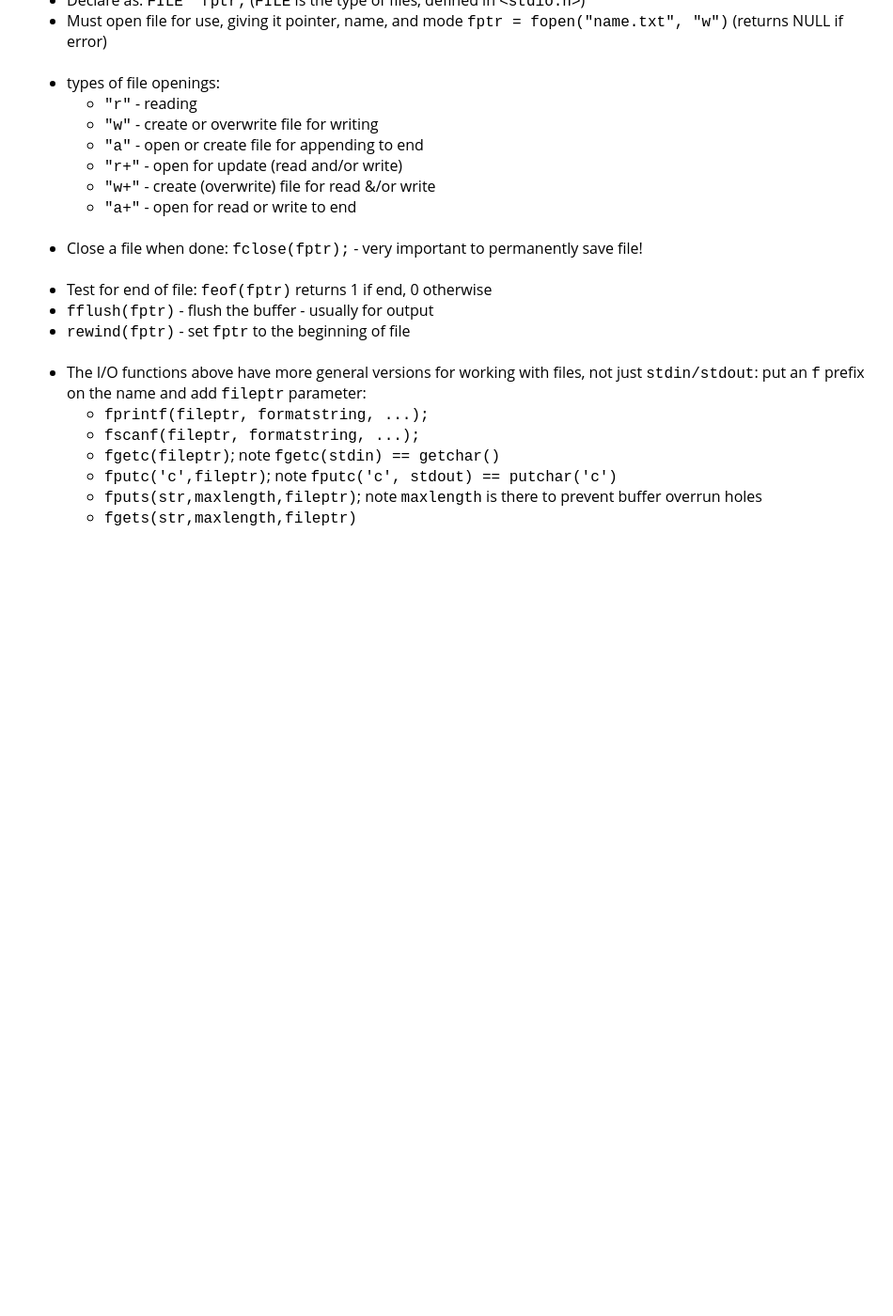
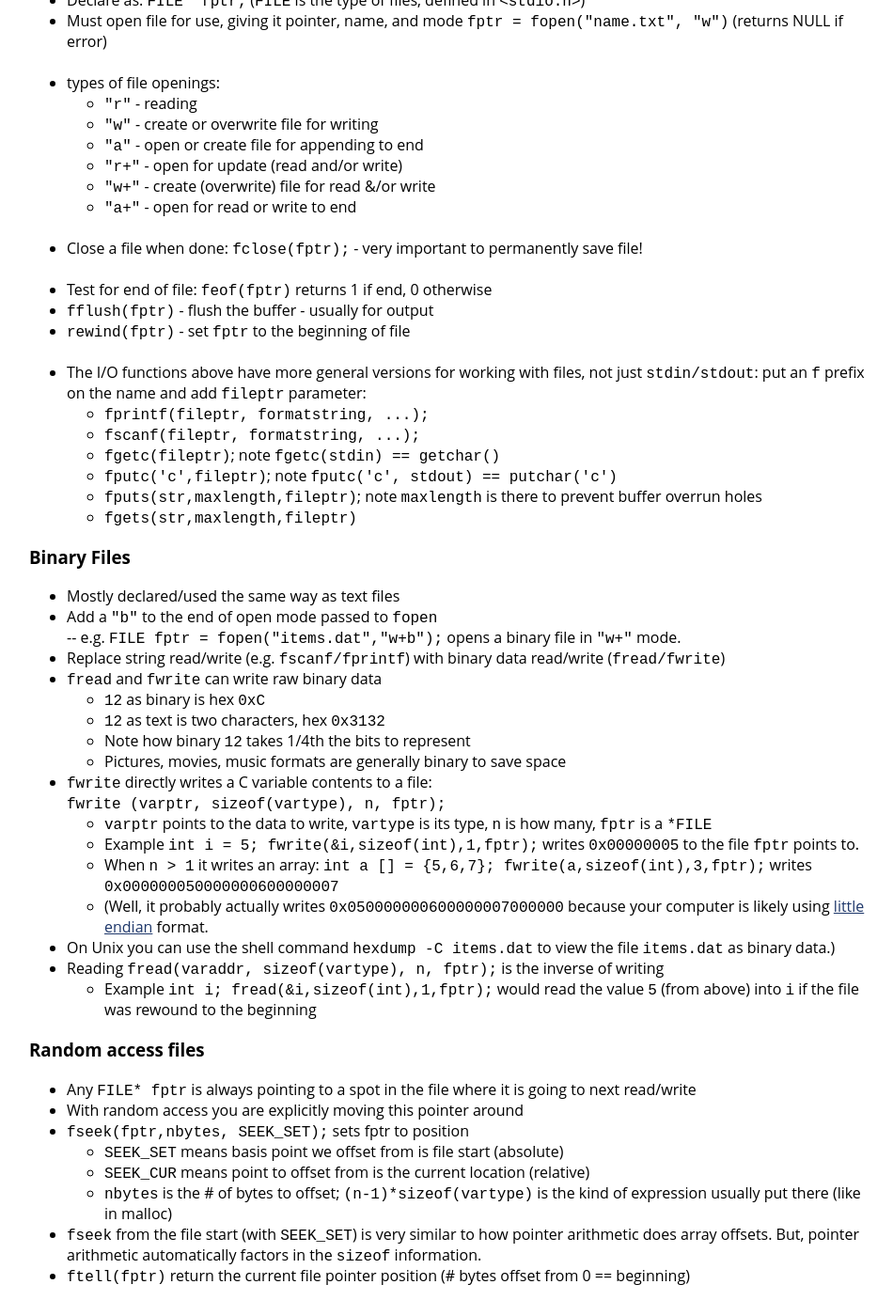
Before and after one commit to jhu-ip/cs220-f25, a Jekyll site: the page built from notes/notes-C-IO.md, in a window 1280 px wide and 1400 px high, scrolled down 1692 px. Shown: the whole window at 94% size, without its empty margins (161-1111 px from the left). Built offline with Jekyll 4.4.1, drawn with Linux system fonts in a browser that asks for light colours; before the commit the page ends 2285 px from its top, so only the background shows below that.

Commit message:
finished adding C notes

````diff
--- a/notes/notes-C-IO.md
+++ b/notes/notes-C-IO.md
@@ -151,3 +151,88 @@ int main()
 </li>    </ul>
 </li>
 </ul>
+
+<h3>Binary Files</h3>
+
+  <ul>
+<li>Mostly declared/used the same way as text files
+</li><li>Add a <code>"b"</code> to the end of open mode passed to <code>fopen</code><br>
+-- e.g. <code>FILE fptr = fopen("items.dat","w+b");</code> opens a binary file in <code>"w+"</code> mode.
+</li><li>Replace string read/write (e.g. <code>fscanf/fprintf</code>) with binary data read/write (<code>fread/fwrite</code>)
+</li><li> <code>fread</code> and <code>fwrite</code> can write raw binary data
+    <ul>
+      <li> <code>12</code> as binary is hex <code>0xC</code>
+</li>      <li> <code>12</code> as text is two characters, hex <code>0x3132</code>
+</li>      <li> Note how binary <code>12</code> takes 1/4th the bits to represent
+</li>      <li> Pictures, movies, music formats are generally binary to save space
+</li>    </ul>
+</li><li> <code>fwrite</code> directly writes a C variable contents to a file:<br />
+<code>fwrite (varptr, sizeof(vartype), n, fptr);</code>
+  <ul>
+      <li><code>varptr</code> points to the data to write, <code>vartype</code> is its type, <code>n</code> is how many, <code>fptr</code> is a <code>*FILE</code>
+</li>      <li>Example <code>int i = 5; fwrite(&amp;i,sizeof(int),1,fptr);</code> writes <code>0x00000005</code> to the file <code>fptr</code> points to.
+</li>      <li>When <code>n &gt; 1</code> it writes an array: <code>int a [] = {5,6,7}; fwrite(a,sizeof(int),3,fptr);</code> writes <code>0x000000050000000600000007</code>
+</li>      <li>(Well, it probably actually writes <code>0x050000000600000007000000</code> because your computer is likely using <a href="http://en.wikipedia.org/wiki/Endianness">little endian</a> format.
+</li></ul>
+<li>On Unix you can use the shell command <code>hexdump -C items.dat</code> to view the file <code>items.dat</code> as binary data.)
+</li>
+<li> Reading <code>fread(varaddr, sizeof(vartype), n, fptr);</code> is the inverse of writing
+<ul>
+<li>Example <code>int i; fread(&amp;i,sizeof(int),1,fptr);</code>
+    would read the value <code>5</code> (from above) into <code>i</code> if the file was rewound to the beginning
+</li></ul>
+</li>
+</li></ul>
+
+
+<h3>Random access files</h3>
+
+<ul>
+<li>Any <code>FILE* fptr</code> is always pointing to a spot in the file where it is going to next read/write
+</li><li>With random access you are explicitly moving this pointer around
+</li><li><code>fseek(fptr,nbytes, SEEK_SET);</code> sets fptr to position
+    <ul>
+      <li><code>SEEK_SET</code> means basis point we offset from is file start (absolute)
+</li>      <li><code>SEEK_CUR</code> means point to offset from is the current location (relative)
+</li>      <li><code>nbytes</code> is the # of bytes to offset; <code>(n-1)*sizeof(vartype)</code> is the kind of expression usually put there (like in malloc)
+</li>    </ul>
+<li><code>fseek</code> from the file start (with <code>SEEK_SET</code>) is very similar to how pointer arithmetic does array offsets.  But, pointer arithmetic automatically factors in the <code>sizeof</code> information.
+</li><li> <code>ftell(fptr)</code> return the current file pointer position (# bytes offset from 0 == beginning)
+</li>
+</li>
+</ul>
+
+<!-- formatting issues
+
+Here is a small complete example.
+
+```c
+#include &lt;stdio.h&gt;
+int main(void) {
+    FILE *fptr = fopen("test.dat","w+b");
+    int i = 4, a[] = {5,6,7};
+    fwrite(&i,sizeof(int),1,fptr);
+    fwrite(a,sizeof(int),3,fptr);
+
+    fseek(fptr, 0, SEEK_SET);
+
+    fread(&i,sizeof(int),1,fptr);
+    printf("i is %d\n",i);
+
+    fread(a,sizeof(int),3,fptr);
+    printf("a[0 1 2] is %d %d %d\n",a[0],a[1],a[2]);
+
+    fseek(fptr, 2*sizeof(int), SEEK_SET);
+    fread(&i,sizeof(int),1,fptr);
+    printf("offsetting + 2 from file start gets to 3rd integer written, %d\n",i);
+
+    fseek(fptr, (-2)*sizeof(int), SEEK_CUR);
+    fread(&i,sizeof(int),1,fptr);
+    printf("backup -2 from here puts us reading 2nd integer, %d\n",i);
+
+    close(fptr);
+
+    return 0;
+}
+```
+-->
````
Also changed, not shown: material.md (+7 -4 lines), notes/notes-Cstructs.md (+18 -0 lines), resources.md (+2 -2 lines).
